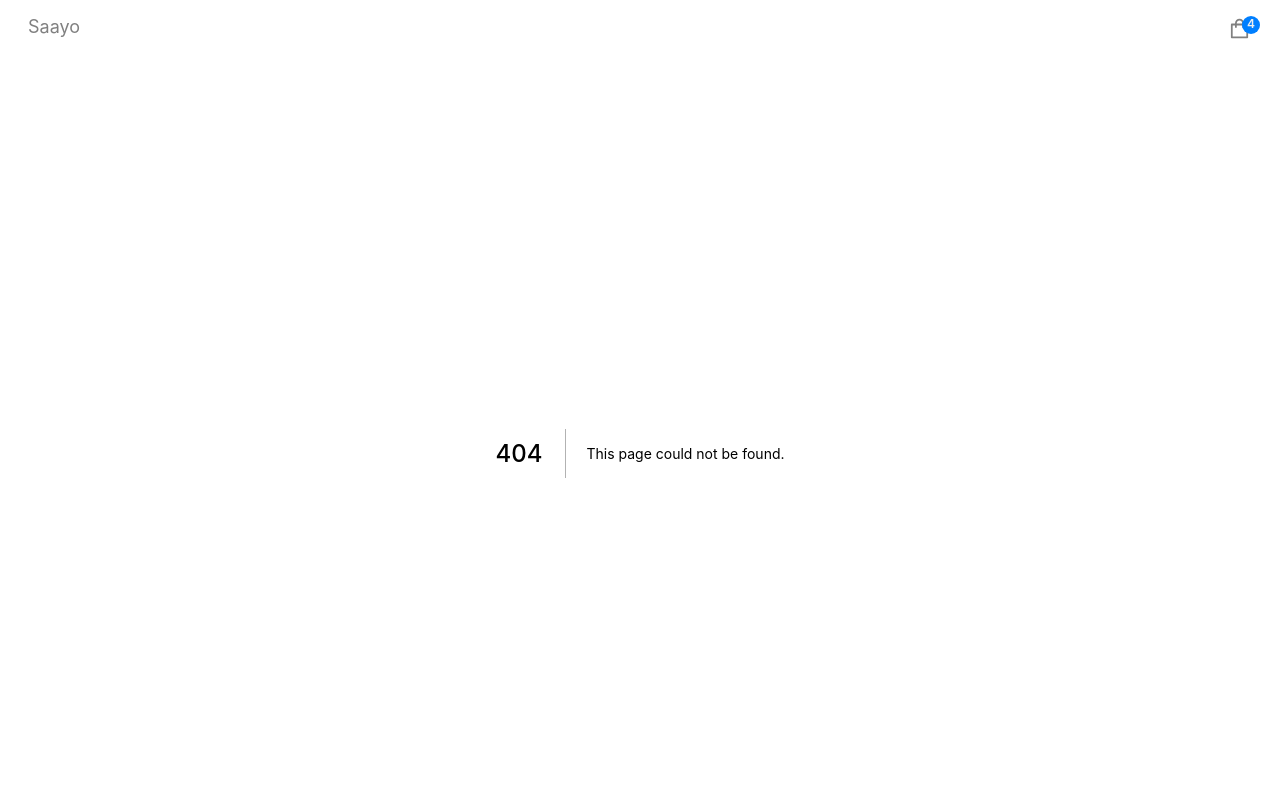
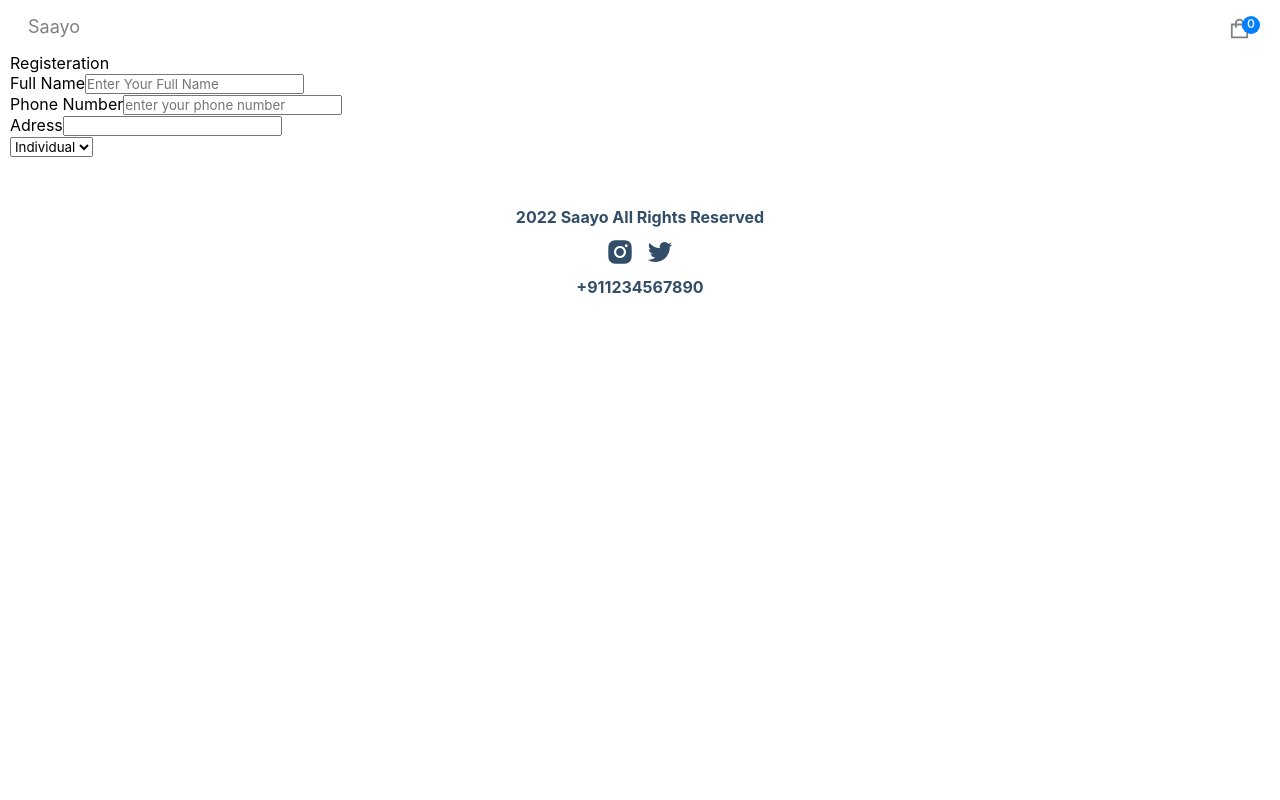
Before and after one commit to RealOtakuBoi/Saayo, a Next.js app: page /sell/sellForm in a window 1280 px wide. Before the commit this address had no page. Shown: the top 800 px of the page. Built offline with nearby package versions, Linux system fonts and the light colour scheme.

Commit message:
context made

```diff
--- /dev/null
+++ b/Context/StateContext.js
@@ -0,0 +1,103 @@
+import React, { createContext, useContext, useState, useEffect } from 'react';
+import { toast } from 'react-hot-toast';
+
+const Context = createContext();
+
+export const StateContext = ({ children }) => {
+  const [showCart, setShowCart] = useState(false);
+  const [cartItems, setCartItems] = useState([]);
+  const [totalPrice, setTotalPrice] = useState(0);
+  const [totalQuantities, setTotalQuantities] = useState(0);
+  const [qty, setQty] = useState(1);
+
+  let foundProduct;
+  let index;
+
+  const onAdd = (product, quantity) => {
+    const checkProductInCart = cartItems.find((item) => item._id === product._id);
+
+    setTotalPrice((prevTotalPrice) => prevTotalPrice + product.price * quantity);
+    setTotalQuantities((prevTotalQuantities) => prevTotalQuantities + quantity);
+
+    if(checkProductInCart) {
+      const updatedCartItems = cartItems.map((cartProduct) => {
+        if(cartProduct._id === product._id) return {
+          ...cartProduct,
+          quantity: cartProduct.quantity + quantity
+        }
+      })
+
+      setCartItems(updatedCartItems);
+    } else {
+      product.quantity = quantity;
+
+      setCartItems([...cartItems, { ...product }]);
+    }
+
+    toast.success(`${qty} ${product.name} added to the cart.`);
+  }
+
+  const onRemove = (product) => {
+    foundProduct = cartItems.find((item) => item._id === product._id);
+    const newCartItems = cartItems.filter((item) => item._id !== product._id);
+
+    setTotalPrice((prevTotalPrice) => prevTotalPrice -foundProduct.price * foundProduct.quantity);
+    setTotalQuantities(prevTotalQuantities => prevTotalQuantities - foundProduct.quantity);
+    setCartItems(newCartItems);
+  }
+
+  const toggleCartItemQuanitity = (id, value) => {
+    foundProduct = cartItems.find((item) => item._id === id)
+    index = cartItems.findIndex((product) => product._id === id);
+    const newCartItems = cartItems.filter((item) => item._id !== id)
+
+    if(value === 'inc') {
+      setCartItems([...newCartItems, { ...foundProduct, quantity: foundProduct.quantity + 1 } ]);
+      setTotalPrice((prevTotalPrice) => prevTotalPrice + foundProduct.price)
+      setTotalQuantities(prevTotalQuantities => prevTotalQuantities + 1)
+    } else if(value === 'dec') {
+      if (foundProduct.quantity > 1) {
+        setCartItems([...newCartItems, { ...foundProduct, quantity: foundProduct.quantity - 1 } ]);
+        setTotalPrice((prevTotalPrice) => prevTotalPrice - foundProduct.price)
+        setTotalQuantities(prevTotalQuantities => prevTotalQuantities - 1)
+      }
+    }
+  }
+
+  const incQty = () => {
+    setQty((prevQty) => prevQty + 1);
+  }
+
+  const decQty = () => {
+    setQty((prevQty) => {
+      if(prevQty - 1 < 1) return 1;
+
+      return prevQty - 1;
+    });
+  }
+
+  return (
+    <Context.Provider
+      value={{
+        showCart,
+        setShowCart,
+        cartItems,
+        totalPrice,
+        totalQuantities,
+        qty,
+        incQty,
+        decQty,
+        onAdd,
+        toggleCartItemQuanitity,
+        onRemove,
+        setCartItems,
+        setTotalPrice,
+        setTotalQuantities
+      }}
+    >
+      {children}
+    </Context.Provider>
+  )
+}
+
+export const useStateContext = () => useContext(Context);
--- a/pages/Components/Cart.jsx
+++ b/pages/Components/Cart.jsx
@@ -1,8 +1,16 @@
 import React from 'react'
+import { AiOutlineMinus, AiOutlinePlus, AiOutlineLeft, AiOutlineShopping } from 'react-icons/ai';
+import { TiDeleteOutline } from 'react-icons/ti';
+import toast from 'react-hot-toast';
+import { useStateContext } from '../../Context/StateContext';
+
+
 
 const Cart = () => {
   return (
-    <div>Cart</div>
+    <div>
+
+    </div>
   )
 }
 
--- a/pages/Components/HeroBanner.jsx
+++ b/pages/Components/HeroBanner.jsx
@@ -13,7 +13,7 @@ const HeroBanner = ({ heroBanner }) => {
         <h1>{heroBanner.largeText1}</h1>
         <img src='' alt="Microeconomics Class 11" className='hero-banner-image' />
         <div>
-          <Link href={`/product/${heroBanner.product}`}>
+          <Link href={`/sell/sellForm`}>
             <button type='button' >{heroBanner.buttonText}</button>
           </Link>
           <div className='desc'>
--- a/pages/Components/Navbar.jsx
+++ b/pages/Components/Navbar.jsx
@@ -1,17 +1,25 @@
-import Link from 'next/link'
-import React from 'react'
+import React from 'react';
+import Link from 'next/link';
 import { AiOutlineShopping } from 'react-icons/ai'
 
+import { Cart } from './Cart';
+import { useStateContext } from '../../Context/StateContext';
+
 const Navbar = () => {
+  const { showCart, setShowCart, totalQuantities } = useStateContext();
+
   return (
-    <div className='navbar-container'>
-      <p className='logo'>
-        <Link href='/'>Saayo</Link>
+    <div className="navbar-container">
+      <p className="logo">
+        <Link href="/">Saayo</Link>
       </p>
-      <button type='button' className='cart-icon'>
+
+      <button type="button" className="cart-icon" onClick={() => setShowCart(true)}>
         <AiOutlineShopping />
-        <span className='cart-item-qty'>4</span>
+        <span className="cart-item-qty">{totalQuantities}</span>
       </button>
+
+      {showCart && <Cart />}
     </div>
   )
 }
--- a/pages/_app.js
+++ b/pages/_app.js
@@ -1,12 +1,18 @@
 import '../styles/globals.css'
 import React from 'react'
 import { Layout } from './Components'
+import { StateContext } from '../Context/StateContext'
+import { Toaster } from 'react-hot-toast'
 
 function MyApp({ Component, pageProps }) {
   return(
-    <Layout>
+    <StateContext>
+      <Layout>
+        <Toaster />
      <Component {...pageProps} />
      </Layout>
+    </StateContext>
+
      )
 
 }
--- /dev/null
+++ b/pages/sell/sellForm.js
@@ -0,0 +1,50 @@
+import React from 'react'
+import styles from './sellForm.module.css'
+
+const sellForm = () => {
+  return (
+
+    <div className='pt1'>
+        <div className='container'>
+        <div className='title'>Registeration</div>
+        <form action="#">
+            <div className='user-details'>
+                <div className='input-box'>
+                    <span className='details'>Full Name</span>
+                    <input type="text" name="fname" placeholder='Enter Your Full Name' id="fname" required />
+                </div>
+            </div>
+
+            <div className='user-details'>
+                <div className='input-box'>
+                    <span className='details'>Phone Number</span>
+                    <input type="number" name="Phone-Number" id="num" placeholder='enter your phone number' required />
+                </div>
+            </div>
+
+            <div className='user-details'>
+                <div className='input-box'>
+                    <span className='details'>Adress</span>
+                    <input type="text" name="Adress" id="adress" required />
+                </div>
+            </div>
+
+            <div className='user-details'>
+                <div className='input-box'>
+                <select name="seller" id="seller" class="box">
+                    <option value="individual">Individual</option>
+                    <option value="store">Store</option>
+                </select>
+                </div>
+            </div>
+        </form>
+        </div>
+    </div>
+
+
+
+
+  )
+}
+
+export default sellForm
```
Also changed, not shown: pages/product/[slug].js (+6 -4 lines), pages/sell/SellForm.module.css (added, +77 -0 lines).
